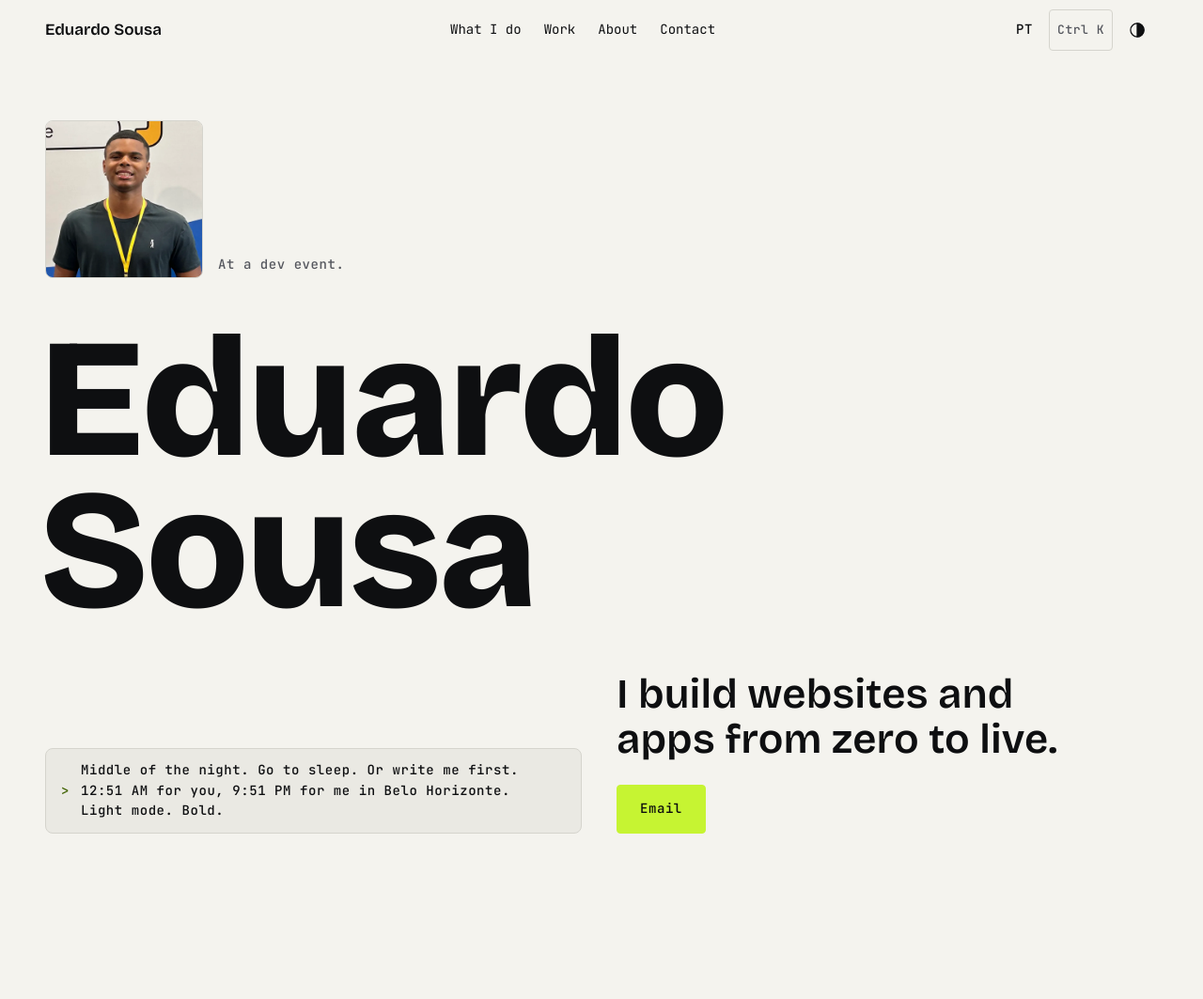
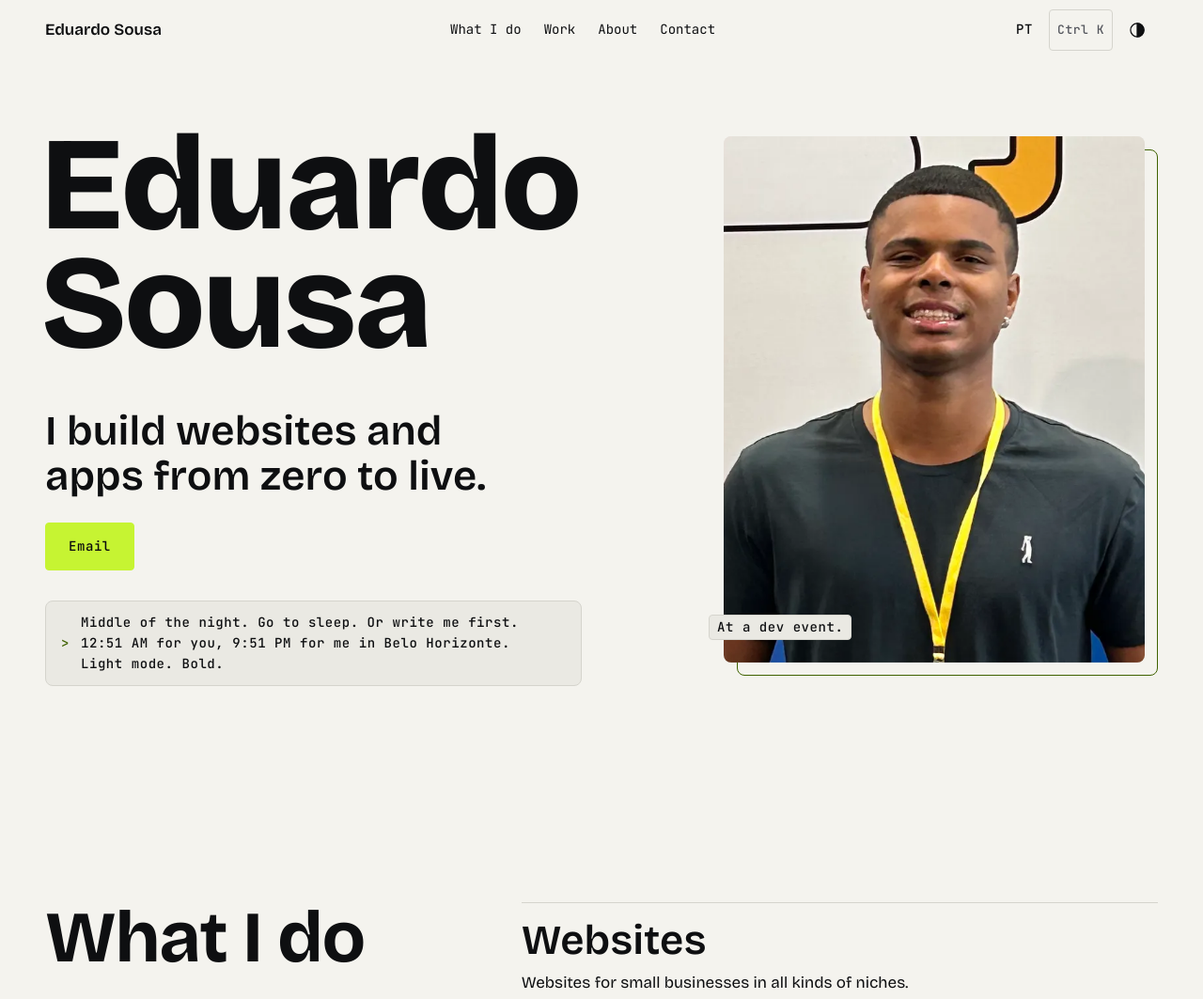
Before and after one commit to oeduardosousa/personal-website, an Astro site: page / in a window 1280 px wide. Shown: the top 1063 px of the page at 94% size. Built offline with nearby package versions, Linux system fonts and the light colour scheme; Astro itself is replaced by a stand-in of ours.

Commit message:
Redesign hero photo: large right-side portrait with motion; drop "practice" copy
Two-column hero on desktop, compact portrait beside the name on phones.
Wipe-in timed with the name, idle float, pointer tilt (fine pointers),
scroll drift. Transform and opacity only; static under reduced motion.
Copy: remove "practice builds" lines, de-niche the React line (en + pt).

Co-Authored-By: Claude Sonnet 5.5 <noreply@anthropic.com>

```diff
--- a/content/en.json
+++ b/content/en.json
@@ -45,11 +45,11 @@
     "items": [
       {
         "title": "Websites",
-        "text": "Sites for small businesses in different niches. Practice builds so far."
+        "text": "Websites for small businesses in all kinds of niches."
       },
       {
         "title": "Interactive systems",
-        "text": "React apps. A movie guide, a project dashboard."
+        "text": "Web apps with React, Next and whatever else the job needs."
       }
     ],
     "tools": {
@@ -65,7 +65,7 @@
   },
   "work": {
     "title": "Selected work",
-    "intro": "Practice builds. Real clients are next.",
+    "intro": "Things I have built.",
     "links": {
       "repo": "Code",
       "live": "Live"
--- a/content/pt.json
+++ b/content/pt.json
@@ -45,11 +45,11 @@
     "items": [
       {
         "title": "Sites",
-        "text": "Sites para pequenos negócios de nichos diferentes. Até agora, projetos de treino."
+        "text": "Sites para pequenos negócios de todo tipo de nicho."
       },
       {
         "title": "Sistemas interativos",
-        "text": "Apps em React. Um guia de filmes, um painel de projetos."
+        "text": "Apps web com React, Next e o que mais o projeto pedir."
       }
     ],
     "tools": {
@@ -65,7 +65,7 @@
   },
   "work": {
     "title": "Trabalhos selecionados",
-    "intro": "Projetos de treino. Clientes de verdade vêm depois.",
+    "intro": "Coisas que eu construí.",
     "links": {
       "repo": "Código",
       "live": "Ao vivo"
--- a/src/components/Home.astro
+++ b/src/components/Home.astro
@@ -79,13 +79,7 @@ const dynJson = JSON.stringify(dyn).replaceAll("<", String.fromCharCode(92) + "u
 
   <main id="main">
     <section class="hero" aria-labelledby="hero-title" data-hero>
-      <div class="wrap hero__top">
-        <figure class="hero__photo">
-          <img src={t.hero.photo.src} alt={t.hero.photo.alt} width="800" height="800" fetchpriority="high" decoding="async" />
-          <figcaption class="label muted">{t.hero.photo.caption}</figcaption>
-        </figure>
-      </div>
-      <div class="wrap">
+      <div class="wrap hero__grid">
         <h1 id="hero-title" aria-label={t.name} data-kinetic>
           <span aria-hidden="true">
             {words.map((word, i) => (
@@ -95,6 +89,19 @@ const dynJson = JSON.stringify(dyn).replaceAll("<", String.fromCharCode(92) + "u
             ))}
           </span>
         </h1>
+
+        <figure class="hero__photo" data-photo>
+          <div class="hero__frame" data-photo-frame>
+            <span class="hero__outline" aria-hidden="true"></span>
+            <div class="hero__img">
+              <div class="hero__float" data-photo-float>
+                <img src={t.hero.photo.src} alt={t.hero.photo.alt} width="800" height="800" fetchpriority="high" decoding="async" />
+              </div>
+              <span class="hero__cover" aria-hidden="true"></span>
+            </div>
+            <figcaption class="hero__tag label">{t.hero.photo.caption}</figcaption>
+          </div>
+        </figure>
 
         <div class="hero__meta">
           <div class="hero__lead">
--- a/src/scripts/hero.js
+++ b/src/scripts/hero.js
@@ -37,9 +37,67 @@ export function initHero() {
           resolve();
         },
       });
-      tl.fromTo(letters, { yPercent: 70, opacity: 0 }, { yPercent: 0, opacity: 1, duration: 0.7, stagger: 0.04 })
+      // Photo: a cover panel wipes up (scaleY, not clip-path) while the image settles from 1.12 to 1.
+      const cover = document.querySelector(".hero__cover");
+      const float = document.querySelector("[data-photo-float]");
+      const outline = document.querySelector(".hero__outline");
+      const tag = document.querySelector(".hero__tag");
+      if (cover && float) {
+        tl.fromTo(cover, { scaleY: 1 }, { scaleY: 0, duration: 0.9, ease: "expo.inOut" }, 0.15)
+          .fromTo(float, { scale: 1.12 }, { scale: 1, duration: 1.3, ease: "expo.out" }, 0.15)
+          .fromTo(outline, { opacity: 0 }, { opacity: 1, duration: 0.5, ease: "power2.out" }, 0.8)
+          .fromTo(tag, { opacity: 0, y: 8 }, { opacity: 1, y: 0, duration: 0.5 }, 1.0);
+      }
+      tl.fromTo(letters, { yPercent: 70, opacity: 0 }, { yPercent: 0, opacity: 1, duration: 0.7, stagger: 0.04 }, 0)
         .fromTo(lead, { y: 12, opacity: 0 }, { y: 0, opacity: 1, duration: 0.5 }, "-=0.35")
         .fromTo(terminal, { y: 12, opacity: 0 }, { y: 0, opacity: 1, duration: 0.5 }, "-=0.35");
+    });
+  }
+
+  // --- Photo: idle float (every device), pointer tilt (fine pointers only). Transform only. ---
+  const photo = document.querySelector("[data-photo]");
+  const frame = document.querySelector("[data-photo-frame]");
+  const float = document.querySelector("[data-photo-float]");
+  const outline = document.querySelector(".hero__outline");
+  if (photo && frame && float) {
+    const pm = gsap.matchMedia();
+    pm.add("(prefers-reduced-motion: no-preference)", () => {
+      const bob = gsap.to(float, { y: -6, duration: 3.4, ease: "sine.inOut", yoyo: true, repeat: -1, paused: true });
+      introDone.then(() => bob.play());
+      // No work while the hero is off screen.
+      const io = new IntersectionObserver(([e]) => (e.isIntersecting ? bob.play() : bob.pause()));
+      io.observe(photo);
+      return () => { io.disconnect(); bob.kill(); gsap.set(float, { clearProps: "y" }); };
+    });
+    pm.add("(hover: hover) and (pointer: fine) and (prefers-reduced-motion: no-preference)", () => {
+      gsap.set(frame, { transformPerspective: 900 });
+      const cfg = { duration: 1.1, ease: "power3.out" };
+      const rx = gsap.quickTo(frame, "rotationX", cfg);
+      const ry = gsap.quickTo(frame, "rotationY", cfg);
+      const fx = gsap.quickTo(frame, "x", cfg);
+      const fy = gsap.quickTo(frame, "y", cfg);
+      // The outline drifts the other way: a little depth, no extra elements.
+      const ox = gsap.quickTo(outline, "x", cfg);
+      const oy = gsap.quickTo(outline, "y", cfg);
+      let ready = false;
+      introDone.then(() => { ready = true; });
+      const onMove = (e) => {
+        if (!ready) return;
+        const nx = (e.clientX / innerWidth - 0.5) * 2; // -1..1, no layout reads
+        const ny = (e.clientY / innerHeight - 0.5) * 2;
+        ry(nx * 7); rx(-ny * 5);
+        fx(nx * 10); fy(ny * 8);
+        ox(-nx * 12); oy(-ny * 10);
+      };
+      const reset = () => { rx(0); ry(0); fx(0); fy(0); ox(0); oy(0); };
+      const hero = document.querySelector("[data-hero]");
+      hero.addEventListener("pointermove", onMove);
+      hero.addEventListener("pointerleave", reset);
+      return () => {
+        hero.removeEventListener("pointermove", onMove);
+        hero.removeEventListener("pointerleave", reset);
+        gsap.set([frame, outline], { clearProps: "transform" });
+      };
     });
   }
 
--- a/src/scripts/scroll.js
+++ b/src/scripts/scroll.js
@@ -38,6 +38,15 @@ export function initScroll() {
       const { full, reduced } = ctx.conditions;
       const ease = "expo.out";
       const belowFold = (el) => el.getBoundingClientRect().top > innerHeight * 0.9;
+
+      // Hero photo drifts up a little as the hero leaves. Transform and opacity only; none under reduced motion.
+      const photo = document.querySelector("[data-photo]");
+      if (photo && !reduced) {
+        gsap.to(photo, {
+          y: full ? -70 : -28, opacity: 0.55, ease: "none",
+          scrollTrigger: { trigger: "[data-hero]", start: "top top", end: "bottom top", scrub: 0.6 },
+        });
+      }
 
       // Create in document order so ScrollTrigger measures pin spacing correctly.
       const targets = document.querySelectorAll("[data-split], [data-reveal], [data-work]");
--- a/src/styles/base.css
+++ b/src/styles/base.css
@@ -146,23 +146,29 @@ a:hover { text-decoration-thickness: 2px; }
 /* ---------- Hero ---------- */
 .hero {
   min-height: calc(100svh - 64px);
-  display: flex; flex-direction: column; justify-content: flex-end;
+  display: grid; align-content: center;
   padding-block: var(--space-16);
 }
-.hero__top { margin-bottom: auto; padding-bottom: var(--space-12); }
-.hero__photo { display: flex; align-items: flex-end; gap: var(--space-4); }
-.hero__photo img { width: clamp(96px, 14vw, 168px); height: auto; aspect-ratio: 1; object-fit: cover; object-position: 50% 20%; border: var(--border); border-radius: var(--radius-md); }
-.hero__photo figcaption { padding-bottom: var(--space-1); }
-.hero h1 { position: relative; margin: 0 0 var(--space-12) -0.04em; }
+/* Phone: name left, compact portrait right, role and CTA straight under. */
+.hero__grid { display: grid; grid-template-columns: 1fr auto; column-gap: var(--space-4); row-gap: var(--space-8); align-items: start; }
+.hero h1 { position: relative; margin: 0 0 0 -0.04em; font-size: min(var(--text-hero), 13vw); min-width: 0; }
 .word { display: inline-block; white-space: nowrap; }
 .ch { display: inline-block; }
-.hero__meta { display: grid; gap: var(--space-8); }
+.hero__photo { grid-column: 2; grid-row: 1; width: clamp(88px, 27vw, 120px); margin: 0 6px 6px 0; }
+.hero__frame { position: relative; isolation: isolate; }
+.hero__outline { position: absolute; inset: 0; z-index: -1; border: 1px solid var(--color-accent-text); border-radius: var(--radius-md); translate: 6px 6px; }
+.hero__img { position: relative; overflow: hidden; border-radius: var(--radius-md); background: var(--color-surface); }
+.hero__float { aspect-ratio: 4 / 5; }
+.hero__img img { display: block; width: 100%; height: 100%; object-fit: cover; object-position: 52% 50%; }
+.hero__cover { position: absolute; inset: 0; background: var(--color-bg); transform: scaleY(0); transform-origin: 50% 0; }
+.hero__tag { display: none; }
+.hero__meta { grid-column: 1 / -1; display: grid; gap: var(--space-8); }
 .hero__role { font-size: var(--text-title); font-weight: var(--weight-title); line-height: var(--leading-title); max-width: 24ch; }
 .hero__note { margin-top: var(--space-4); max-width: 44ch; }
 .hero__cta { margin-top: var(--space-6); }
-/* Phones: no forced full-height hero, so the name sits right under the header instead of floating in empty space. */
+/* Phones: no forced full-height hero, so the name sits right under the header. */
 @media (max-width: 959px) {
-  .hero { min-height: 0; justify-content: flex-start; padding-block: var(--space-12) var(--space-16); }
+  .hero { min-height: 0; align-content: start; padding-block: var(--space-12) var(--space-16); }
 }
 .terminal {
   display: flex; align-items: center; gap: var(--space-3);
@@ -180,13 +186,25 @@ a:hover { text-decoration-thickness: 2px; }
 }
 @keyframes blink { 50% { opacity: 0; } }
 @media (min-width: 960px) {
-  .hero__meta { grid-template-columns: repeat(12, 1fr); column-gap: var(--space-8); align-items: end; }
-  .hero__lead { grid-column: 7 / -1; grid-row: 1; }
-  .terminal { grid-column: 1 / span 6; grid-row: 1; align-self: end; }
+  .hero__grid { grid-template-columns: repeat(12, 1fr); column-gap: var(--space-8); row-gap: var(--space-12); align-items: end; }
+  .hero h1 { grid-column: 1 / 8; grid-row: 1; font-size: min(9.1rem, 11vw); }
+  .hero__meta { grid-column: 1 / 8; grid-row: 2; }
+  .hero__photo {
+    grid-column: 8 / -1; grid-row: 1 / span 2; align-self: center; justify-self: end;
+    width: min(100%, calc((100svh - 240px) * 0.8)); margin: 0 14px 14px 0;
+  }
+  .hero__outline { translate: 14px 14px; }
+  .hero__tag {
+    display: block; position: absolute; left: calc(-1 * var(--space-4)); bottom: var(--space-6);
+    padding: 2px var(--space-2); background: var(--color-surface); border: var(--border); border-radius: var(--radius-sm);
+    color: var(--color-text);
+  }
 }
 
 /* Hero intro: hidden only while the head script says it will play. */
-.intro .ch, .intro .hero__lead, .intro .terminal { opacity: 0; }
+.intro .ch, .intro .hero__lead, .intro .terminal, .intro .hero__outline, .intro .hero__tag { opacity: 0; }
+.intro .hero__cover { transform: scaleY(1); }
+.intro .hero__float { transform: scale(1.12); }
 
 /* ---------- Sections (spacing varies on purpose) ---------- */
 section { padding-block: var(--space-section); }
```
